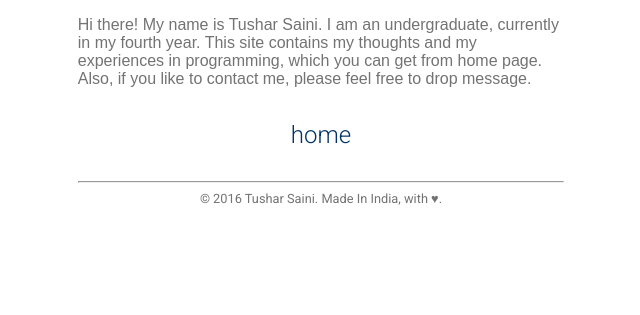
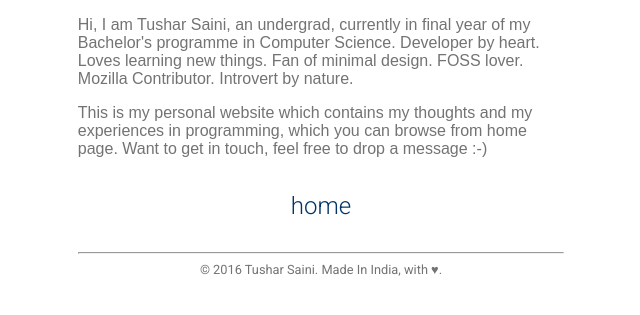
Before and after one commit to shatur/shatur.github.io, a plain HTML site: page about.html in a window 1280 px wide. Shown: the part 117-432 px from the top of the page, without its empty margins (319-959 px from the left). Drawn offline with Linux system fonts and the light colour scheme; a script that the page names is missing; a web font is replaced by a local one.

Commit message:
Updating about page

```diff
--- a/about.html
+++ b/about.html
@@ -19,7 +19,9 @@
 			</div>
 
 			<div class="about-text">
-				Hi there! My name is Tushar Saini. I am an undergraduate, currently in my fourth year. This site contains my thoughts and my experiences in programming, which you can get from home page. Also, if you like to contact me, please feel free to drop message.
+				Hi, I am Tushar Saini, an undergrad, currently in final year of my Bachelor's programme in Computer Science. Developer by heart. Loves learning new things. Fan of minimal design. FOSS lover. Mozilla Contributor. Introvert by nature.<p>
+
+				This is my personal website which contains my thoughts and my experiences in programming, which you can browse from home page. Want to get in touch, feel free to drop a message :-)
 			</div>
 
 			<div class="menu-options text-center">
```
